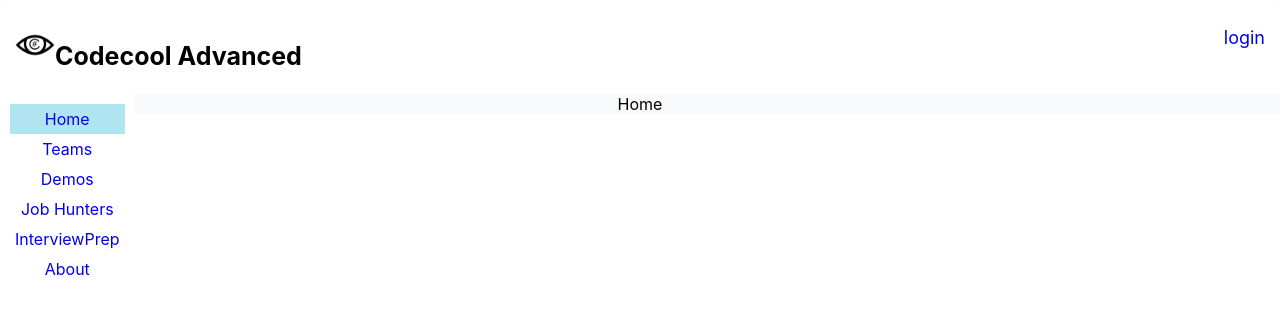
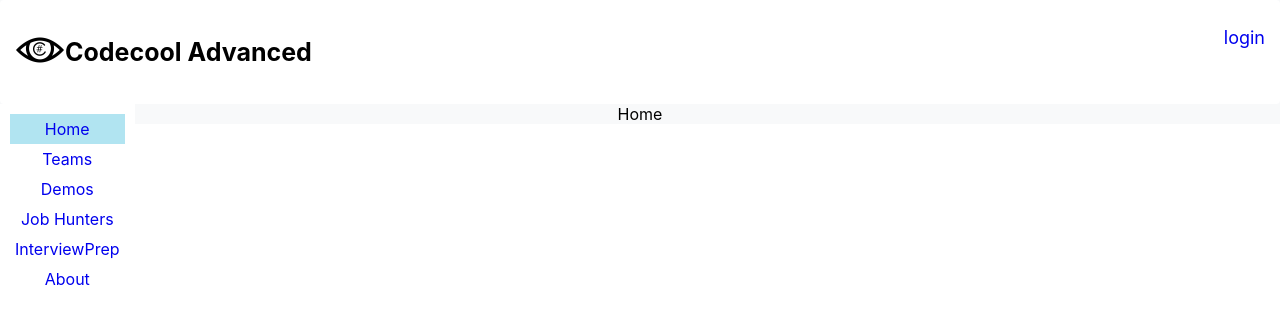
Before and after one commit to CodecoolGlobal/Online-Schedule, a React (Create React App) app in the folder Frontend/: page / in a window 1280 px wide. Shown: the top 324 px of the page. Built offline with nearby package versions, Linux system fonts and the light colour scheme.

Commit message:
logo and the Title is in the same line

```diff
--- a/Frontend/src/App.css
+++ b/Frontend/src/App.css
@@ -14,6 +14,7 @@
   font-size: 18px;
   line-height: 25px;
   border-radius: 4px;
+  position: relative;
 }
 
 .logo {
@@ -22,13 +23,26 @@
     float: left;
     padding: 5px;
 
+
+}
+.name{
+
+  display:inline-block;
 }
 
+.Space{
+  margin: 0;
+  position: absolute;
+  top: 50%;
+  -ms-transform: translateY(-50%);
+  transform: translateY(-50%);
+
+
+}
 .log {
-  float: right;
   color: black;
   padding: 5px;
-
+  float: right;
 }
 
 :link {
--- a/Frontend/src/AppCss.css
+++ b/Frontend/src/AppCss.css
@@ -23,6 +23,7 @@
       float: left;
       padding: 5px;
       background-color: #b1e4f1;
+      line-height: 25px;
   }
 
   .log {
--- a/Frontend/src/Header.js
+++ b/Frontend/src/Header.js
@@ -4,7 +4,15 @@ import "./App.css";
 
 const Header = () => {
   return (
-    <div className="header"><div className="logo"><img src='/SeeSharp_logo.png' width="40" ></img>Codecool Advanced</div><div className="log"><Link to="login">login</Link></div></div>
+    <div className="header">
+      <div className="logo">
+        <div className='name'>
+          <img src='/SeeSharp_logo.png' width="50" ></img>
+        </div>
+        <div className='name Space'>Codecool Advanced</div>
+      </div>
+      <div className="log"><Link to="login">login</Link></div>
+    </div>
   )
 }
 
```
